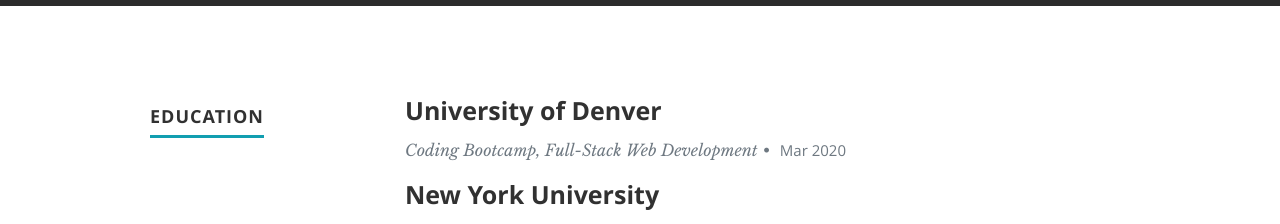
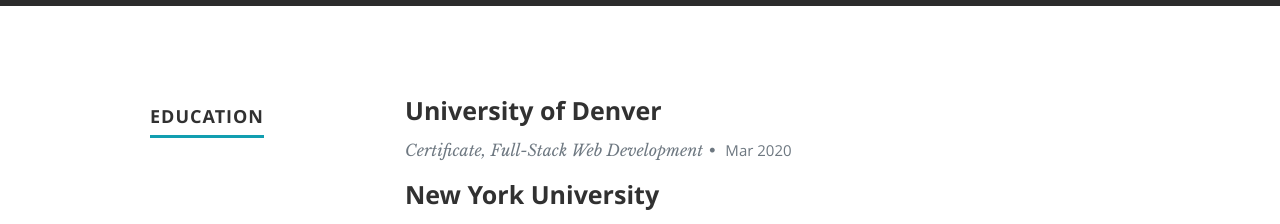
Before and after one commit to BenHCalvert/ReactPortfolio, a React (Create React App) app: page / in a window 1280 px wide. Shown: the part 1280-1504 px from the top of the page. Built offline with nearby package versions, Linux system fonts and the light colour scheme.

Commit message:
porfolio links are working

```diff
--- a/src/components/Portfolio.js
+++ b/src/components/Portfolio.js
@@ -10,20 +10,20 @@
             <h1>Here is a selection of my work:</h1>
             <div id="portfolio-wrapper" className="bgrid-halves cf">
               {
-            resumeData.portfolio && resumeData.portfolio.map((item)=>{
-              return(
+                resumeData.portfolio && resumeData.portfolio.map((item) => {
+                  return (
                     <div className="columns portfolio-item">
+                      <a href={item.projurl} target="blank">
                         <div className="item-wrap">
-                    <a href="#modal-01">
-                      <img src={`${process.env.PUBLIC_URL}/${item.imgurl}`} className="item-img" alt="portfolio"/>
+                          <img src={`${process.env.PUBLIC_URL}/${item.imgurl}`} className="item-img" alt="portfolio" />
                           <div className="overlay">
                             <div className="portfolio-item-meta">
                               <h5>{item.name}</h5>
                               <p>{item.description}</p>
                             </div>
                           </div>
+                        </div>
                       </a>
-                  </div>
                     </div>
                   )
                 })
--- a/src/resumeData.js
+++ b/src/resumeData.js
@@ -22,7 +22,7 @@
   "education": [
     {
       "UniversityName": "University of Denver",
-      "specialization": "Coding Bootcamp, Full-Stack Web Development",
+      "specialization": "Certificate, Full-Stack Web Development",
       "MonthOfPassing": "Mar",
       "YearOfPassing": "2020"
     },
```
Lines whose indentation alone changed are shown as unchanged.
